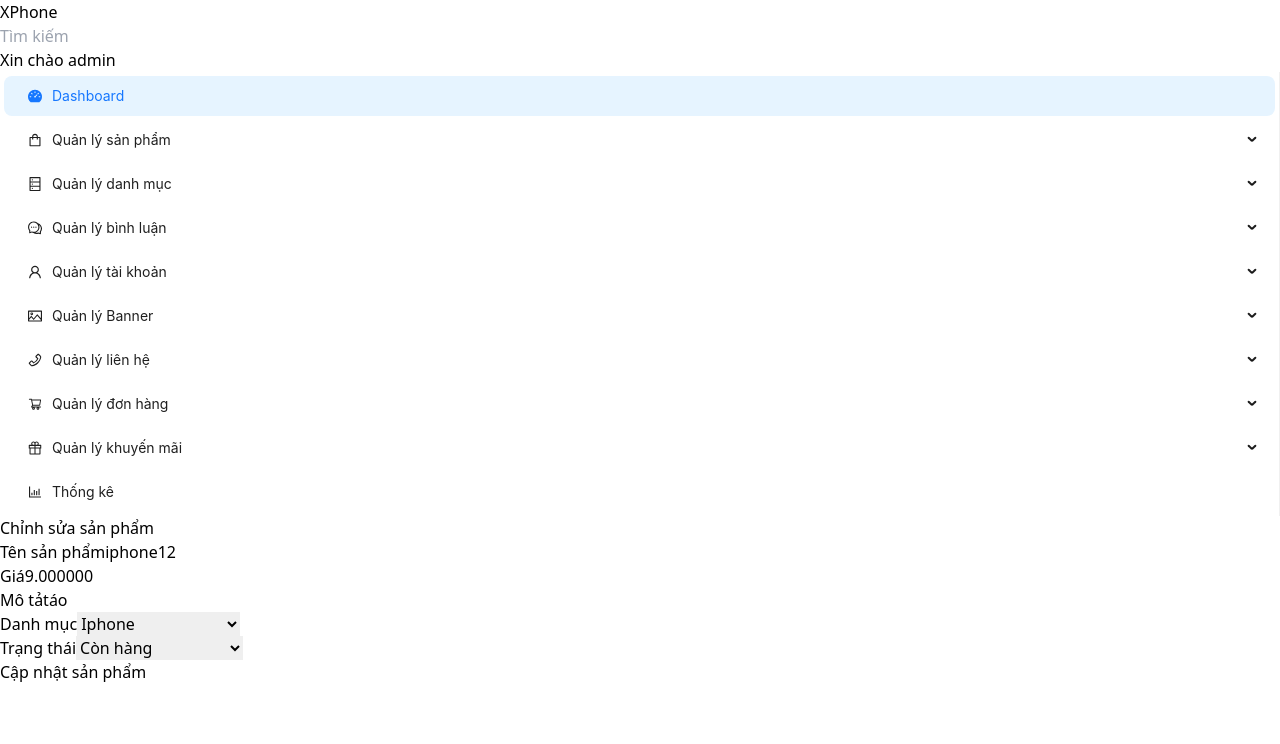
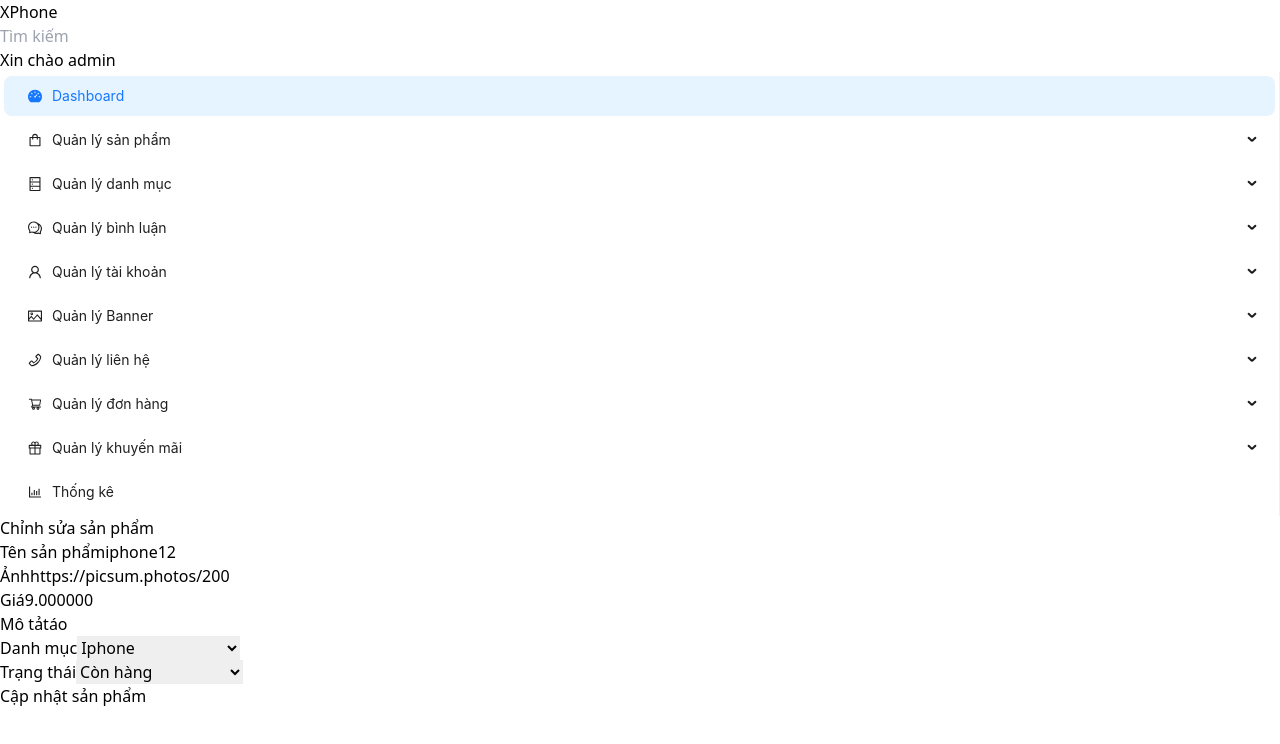
Before and after one commit to Hiu-fen/DATN-XPHONE, a React (Vite) app: page /admin/phone/1/edit in a window 1280 px wide. Shown: the top 744 px of the page. Built offline with nearby package versions, Linux system fonts and the light colour scheme; data requests are answered from the project's data file.

Commit message:
hieu update

```diff
--- a/db.json
+++ b/db.json
@@ -35,7 +35,8 @@
       "danhmuc": "1",
       "trangthai": "Còn hàng",
       "type": "simple",
-      "parent": 0
+      "parent": 0,
+      "image": "https://picsum.photos/200"
     },
     {
       "id": 2,
@@ -45,7 +46,8 @@
       "danhmuc": "2",
       "trangthai": "Hết hàng",
       "type": "simple",
-      "parent": 0
+      "parent": 0,
+      "image": "https://picsum.photos/200"
     },
     {
       "id": 3,
@@ -55,7 +57,8 @@
       "danhmuc": "3",
       "trangthai": "Hết hàng",
       "type": "simple",
-      "parent": 0
+      "parent": 0,
+      "image": "https://picsum.photos/200"
     },
     {
       "id": 5,
@@ -65,7 +68,8 @@
       "danhmuc": "1",
       "trangthai": "Còn hàng",
       "type": "simple",
-      "parent": 0
+      "parent": 0,
+      "image": "https://picsum.photos/200"
     },
     {
       "id": 6,
@@ -74,6 +78,18 @@
       "mota": "Điện thoại mới nhất ",
       "danhmuc": "1",
       "trangthai": "Còn hàng",
+      "type": "simple",
+      "parent": 0,
+      "image": "https://picsum.photos/200"
+    },
+    {
+      "id": 7,
+      "name": "ten san pham",
+      "image": "https://png.pngtree.com/png-vector/20201030/ourlarge/pngtree-cute-teddy-bear-png-image_2383062.jpg",
+      "price": "5000000",
+      "mota": "sản phẩm chỉ mang tính chất tương chưng ",
+      "danhmuc": "4",
+      "trangthai": "Hết hàng",
       "type": "simple",
       "parent": 0
     }
--- a/src/components/admin/Category/GetListCategory.tsx
+++ b/src/components/admin/Category/GetListCategory.tsx
@@ -54,7 +54,7 @@ const GetListCategory = () => {
       key:'id',
       dataIndex:'id',
       render:(id:string)=><>
-      <Button onClick={()=>nav(`/category/phone/${id}/edit`)}><EditOutlined/></Button>
+      <Button onClick={()=>nav(`/admin/category/${id}/edit`)}><EditOutlined/></Button>
       <Popconfirm
       title="Thông báo"
       description="Bạn chắc chứ"
--- a/src/components/admin/Category/PostAddCategory.tsx
+++ b/src/components/admin/Category/PostAddCategory.tsx
@@ -26,7 +26,7 @@ const PostAddCategory = () => {
       }
     },onSuccess:()=>{
       message.success("Thêm mới thành công")
-      nav('/category/phone/list')
+      nav('/admin/category/list')
     }
   })
   const onSubmit = (data:Icatagory)=>{
--- a/src/components/admin/Category/PutEditCategory.tsx
+++ b/src/components/admin/Category/PutEditCategory.tsx
@@ -33,7 +33,7 @@ const PutEditCategory = () => {
       }
     },onSuccess:()=>{
       message.success("Sửa thành công")
-      nav('/category/phone/list')
+      nav('/admin/category/list')
     }
   })
   const onSubmit = (data:Icatagory)=>{
--- a/src/components/admin/Product/GetList.tsx
+++ b/src/components/admin/Product/GetList.tsx
@@ -53,6 +53,15 @@ const GetList = () => {
       key: 'name',
       dataIndex: 'name',
     },
+{
+  title: "Ảnh",
+  key: 'image',
+  dataIndex: 'image',
+  render: (image: string) => (
+    <img src={image} alt="ảnh" style={{ width: 100, objectFit: 'cover', borderRadius: 8 }} />
+  )
+
+    },
     {
       title: "Giá",
       key: 'price',
@@ -86,7 +95,7 @@ const GetList = () => {
       key: 'id',
       dataIndex: 'id',
       render: (id: string) => <>
-        <Button onClick={() => nav(`/phone/${id}/edit`)}><EditOutlined /></Button>
+        <Button onClick={() => nav(`/admin/phone/${id}/edit`)}><EditOutlined /></Button>
         <Popconfirm
           title="Thông báo"
           description="Bạn chắc chắn muốn xóa?"
--- a/src/components/admin/Product/PostAdd.tsx
+++ b/src/components/admin/Product/PostAdd.tsx
@@ -52,6 +52,16 @@ const PostAdd = () => {
             placeholder="Nhập tên"
           />
           <span className="text-red-700">{errors.name?.message}</span>
+        </div>
+        <div>
+          <label className="block text-sm font-medium text-gray-700 mb-1">Ảnh</label>
+          <input
+            type="text"
+            {...register('image', { required: "Không để trống", minLength: { value: 5, message: "Tối thiểu là 5 ký tự" } })}
+            className="w-full px-4 py-2 border border-gray-300 rounded-md"
+            placeholder="Nhập url ảnh"
+          />
+          <span className="text-red-700">{errors.image?.message}</span>
         </div>
 
         <div>
--- a/src/components/admin/Product/PutEdit.tsx
+++ b/src/components/admin/Product/PutEdit.tsx
@@ -46,7 +46,7 @@ const PutEdit = () => {
     },
     onSuccess: () => {
       message.success("Cập nhật thành công")
-      nav('/phone/list')
+      nav('/admin/phone/list')
     }
   });
 
@@ -69,6 +69,16 @@ const PutEdit = () => {
           />
           <span className='text-red-700'>{errors.name?.message}</span>
         </div>
+         <div>
+                  <label className="block text-sm font-medium text-gray-700 mb-1">Ảnh</label>
+                  <input
+                    type="text"
+                    {...register('image', { required: "Không để trống", minLength: { value: 5, message: "Tối thiểu là 5 ký tự" } })}
+                    className="w-full px-4 py-2 border border-gray-300 rounded-md"
+                    placeholder="Nhập url ảnh"
+                  />
+                  <span className="text-red-700">{errors.image?.message}</span>
+                </div>
 
         <div>
           <label className="block text-sm font-medium text-gray-700 mb-1">Giá</label>
--- a/src/interface/product.ts
+++ b/src/interface/product.ts
@@ -1,6 +1,7 @@
 export interface IProduct {
   id: number;
   name: string;
+  image: string;
   danhmuc: string;
   price: string;
   trangthai:string;
```
